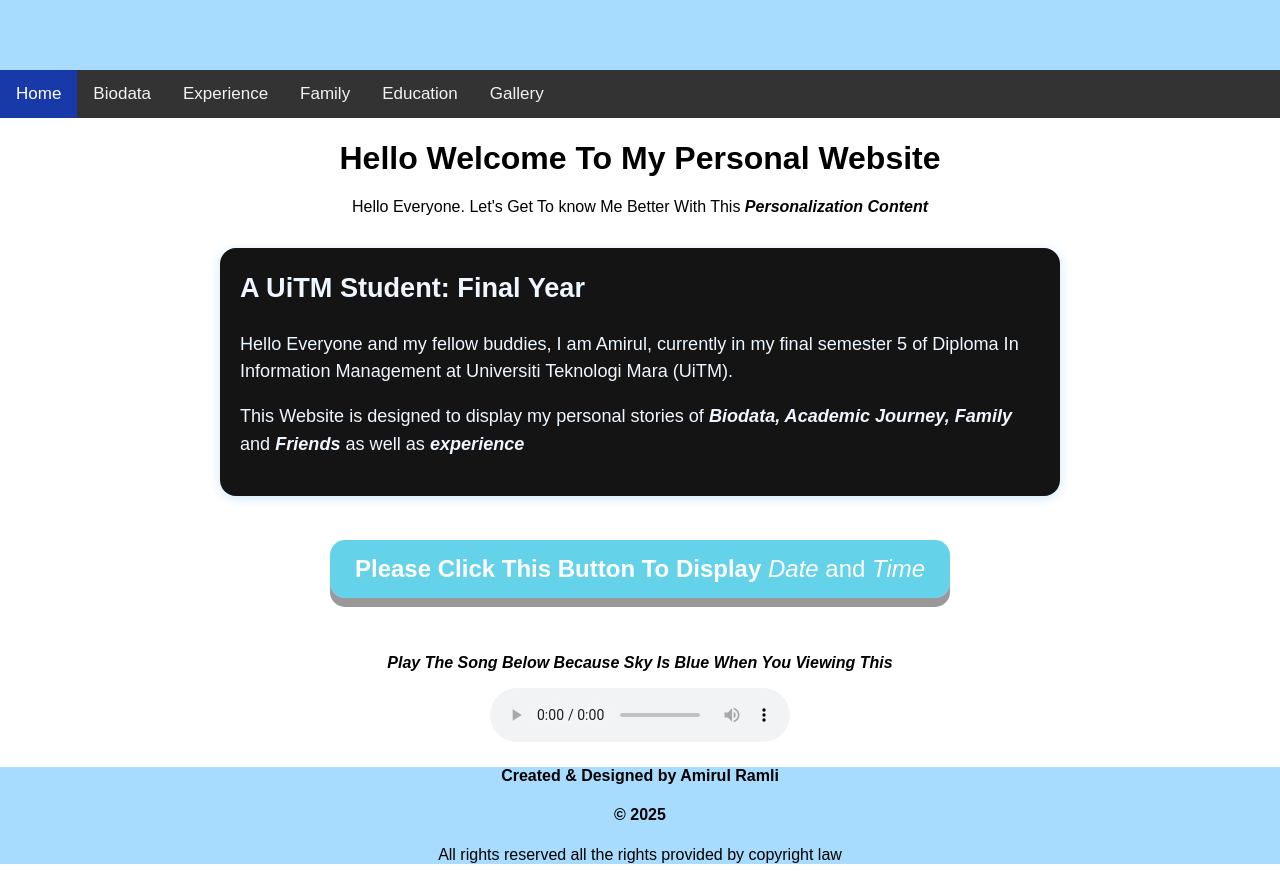
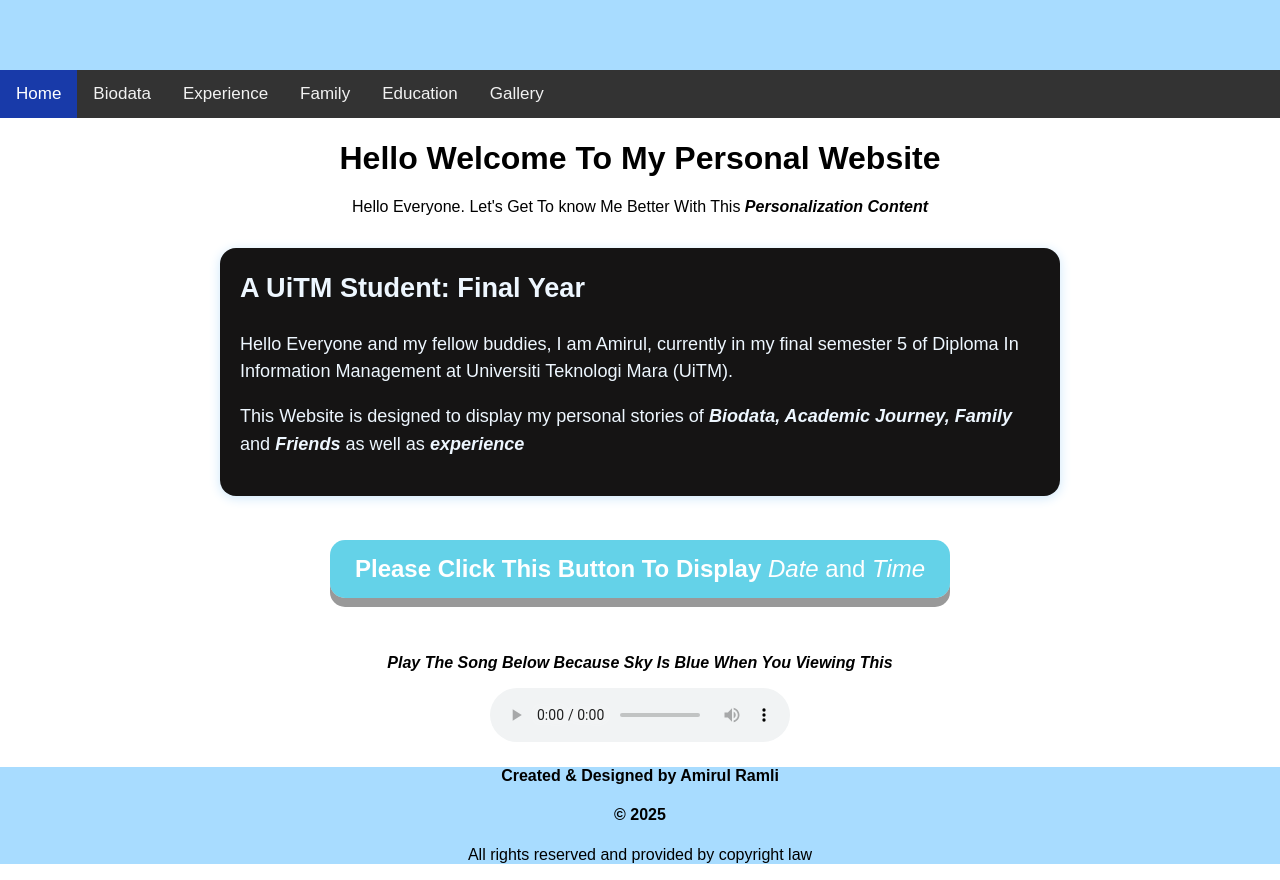
Before and after one commit to amirulr1603/MyWebAmirulr, a plain HTML site: page index.html in a window 1280 px wide. Shown: the part 138-1018 px from the top of the page. Drawn offline with Linux system fonts and the light colour scheme.

Commit message:
Update index.html

```diff
--- a/index.html
+++ b/index.html
@@ -181,7 +181,7 @@ div {
    <footer>
         <h4>Created & Designed by Amirul Ramli</h4>
          <aside><h4>© 2025</h4></aside>
-     <center><p>All rights reserved all the rights provided by copyright law</p></center>
+   <center><p>All rights reserved and provided by copyright law</p></center>
    </footer>
 <center>
 <div>
```
